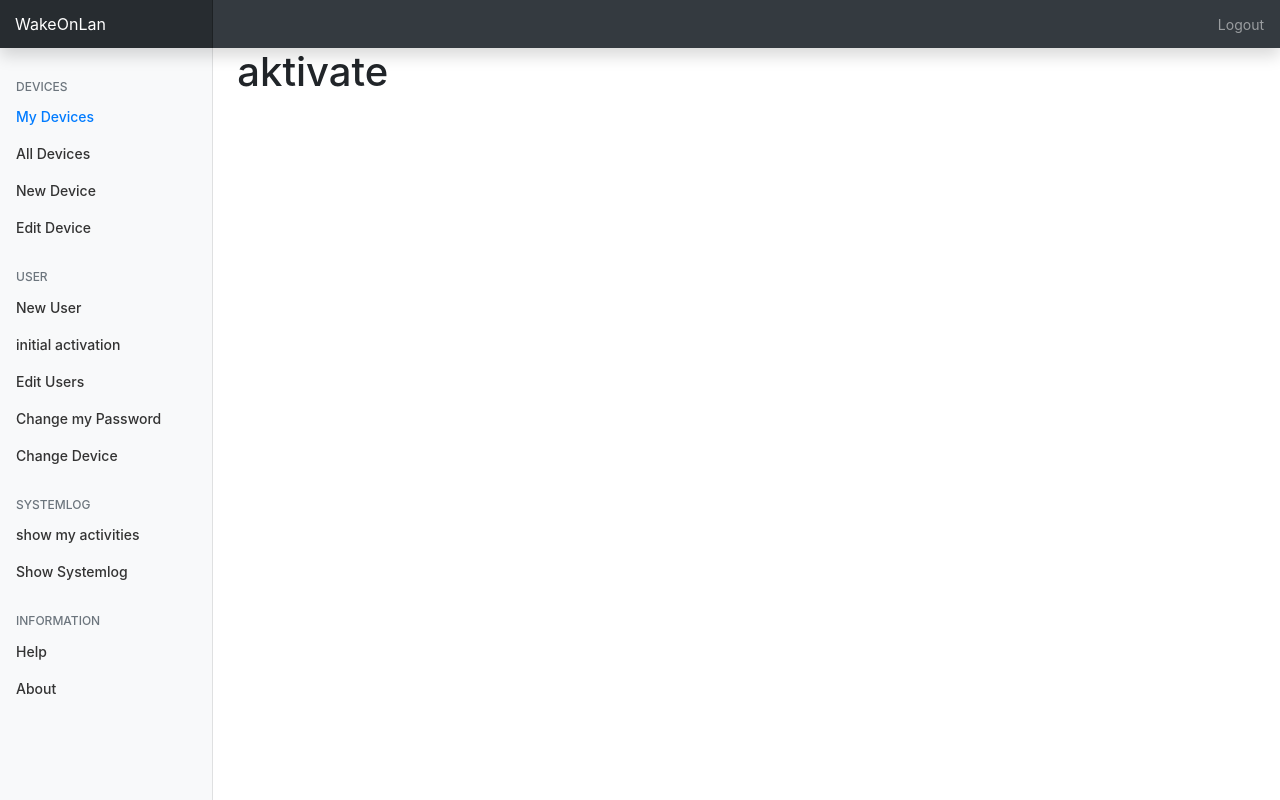
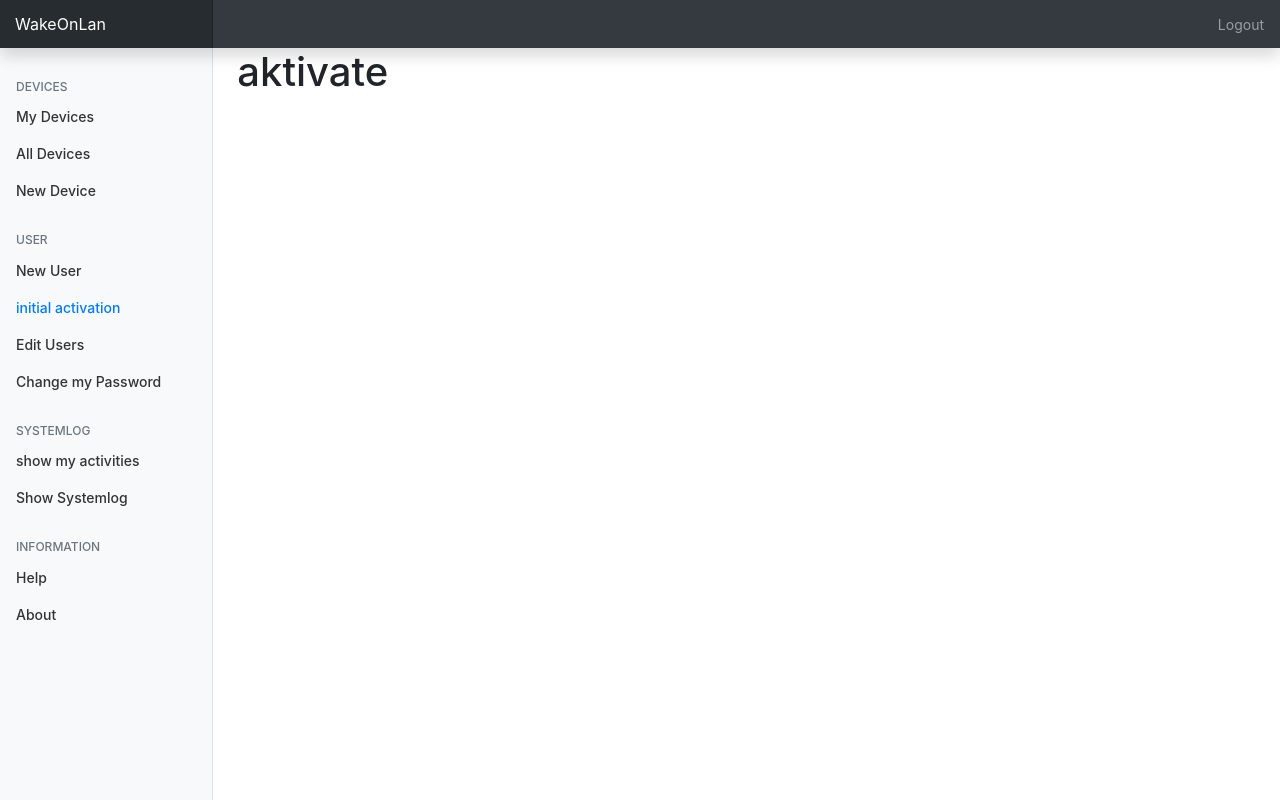
Before and after one commit to papack/wakeonlan, a Django app: page /account/activate in a window 1280 px wide. Run offline with Django 3.2, Linux system fonts and the light colour scheme; some libraries are stand-ins or nearby versions.

Commit message:
add urls to navbar

```diff
--- a/wakeonlanportal/wakeonlanportal/templates/base/portal.html
+++ b/wakeonlanportal/wakeonlanportal/templates/base/portal.html
@@ -32,7 +32,7 @@
 
   <ul class="navbar-nav px-3">
     <li class="nav-item text-nowrap">
-      <a href="#" type="button" class="nav-link">Logout</a>
+      <a href="{% url 'logout' %}" type="button" class="nav-link">Logout</a>
     </li>
   </ul>
 </nav>
--- a/wakeonlanportal/wakeonlanportal/templates/snippets/navigation.html
+++ b/wakeonlanportal/wakeonlanportal/templates/snippets/navigation.html
@@ -3,10 +3,9 @@
 </h6>
 
 <ul class="nav flex-column">
-  <li class="nav-item"><a class="nav-link active" href="#">My Devices</a></li>
-  <li class="nav-item"><a class="nav-link" href="#">All Devices</a></li>
-  <li class="nav-item"><a class="nav-link" href="#">New Device</a></li>
-  <li class="nav-item"><a class="nav-link" href="#">Edit Device</a></li>
+  <li class="nav-item"><a class="nav-link {% if request.resolver_match.url_name == "my_devices" %}active{% endif %}" href="{% url 'my_devices' %}">My Devices</a></li>
+  <li class="nav-item"><a class="nav-link {% if request.resolver_match.url_name == "all_devices" %}active{% endif %}" href="{% url 'all_devices' %}">All Devices</a></li>
+  <li class="nav-item"><a class="nav-link {% if request.resolver_match.url_name == "new_device" %}active{% endif %}" href="{% url 'new_device' %}">New Device</a></li>
 </ul>
 
 <h6 class="sidebar-heading d-flex justify-content-between align-items-center px-3 mt-4 mb-1 text-muted">
@@ -14,11 +13,10 @@
 </h6>
 
 <ul class="nav flex-column">
-  <li class="nav-item"><a class="nav-link" href="#">New User</a></li>
-  <li class="nav-item"><a class="nav-link" href="#">initial activation</a></li>
-  <li class="nav-item"><a class="nav-link" href="#">Edit Users</a></li>
-  <li class="nav-item"><a class="nav-link" href="#">Change my Password</a></li>
-  <li class="nav-item"><a class="nav-link" href="#">Change Device</a></li>
+  <li class="nav-item"><a class="nav-link {% if request.resolver_match.url_name == "new_user" %}active{% endif %}" href="{% url 'new_user' %}">New User</a></li>
+  <li class="nav-item"><a class="nav-link {% if request.resolver_match.url_name == "initial_activate" %}active{% endif %}" href="{% url 'initial_activate' %}">initial activation</a></li>
+  <li class="nav-item"><a class="nav-link {% if request.resolver_match.url_name == "edit_user" %}active{% endif %}" href="{% url 'edit_user' %}"">Edit Users</a></li>
+  <li class="nav-item"><a class="nav-link {% if request.resolver_match.url_name == "change_password" %}active{% endif %}" href="{% url 'change_password' %}"">Change my Password</a></li>
 </ul>
 
 <h6 class="sidebar-heading d-flex justify-content-between align-items-center px-3 mt-4 mb-1 text-muted">
@@ -26,8 +24,8 @@
 </h6>
 
 <ul class="nav flex-column">
-  <li class="nav-item"><a class="nav-link" href="#">show my activities</a></li>
-  <li class="nav-item"><a class="nav-link" href="#">Show Systemlog</a></li>
+  <li class="nav-item"><a class="nav-link {% if request.resolver_match.url_name == "my_log" %}active{% endif %}" href="{% url 'my_log' %}">show my activities</a></li>
+  <li class="nav-item"><a class="nav-link {% if request.resolver_match.url_name == "systemlog" %}active{% endif %}" href="{% url 'systemlog' %}">Show Systemlog</a></li>
 </ul>
 
 
@@ -36,6 +34,6 @@
 </h6>
 
 <ul class="nav flex-column">
-  <li class="nav-item"><a class="nav-link" href="#">Help</a></li>
-  <li class="nav-item"><a class="nav-link" href="#">About</a></li>
+  <li class="nav-item"><a class="nav-link {% if request.resolver_match.url_name == "help" %}active{% endif %}" href="{% url 'help' %}">Help</a></li>
+  <li class="nav-item"><a class="nav-link {% if request.resolver_match.url_name == "about" %}active{% endif %}" href="{% url 'about' %}">About</a></li>
 </ul>
```
